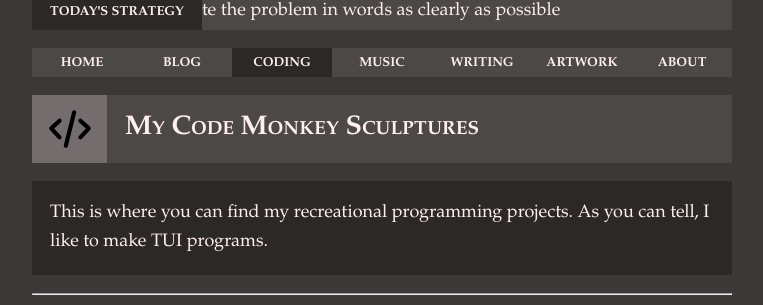
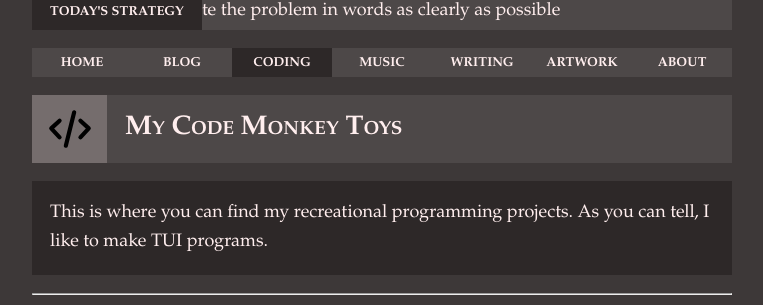
Before and after one commit to Nynergy/Nynergy.github.io, a Jekyll site: the page built from coding/index.html, in a window 1280 px wide. Shown: the part 166-471 px from the top of the page, without its empty margins (258-1021 px from the left). Built offline with Jekyll 4.4.1, drawn with Linux system fonts in a browser that asks for light colours.

Commit message:
Fixed mobile issues

```diff
--- a/blog/index.html
+++ b/blog/index.html
@@ -31,7 +31,7 @@
         <div class="card__content">
             <div class="card__text right-aligned small-caps">
                 <h2>{{ post.title }}</h2>
-                <p>{{ post.meta }}</p>
+                <p class="hidden-mobile">{{ post.meta }}</p>
             </div>
             <div class="card__date">
                 <h2>{{ post.date | date: "%b %d" }}</h2>
--- a/coding/index.html
+++ b/coding/index.html
@@ -11,7 +11,7 @@
                 <img class="icon" src="/assets/coding/coding-icon.svg"/>
             </div>
             <div class="card__text small-caps">
-                <h2>My Code Monkey Sculptures</h2>
+                <h2>My Code Monkey Toys</h2>
             </div>
         </div>
     </div>
--- a/writing/poetry/index.html
+++ b/writing/poetry/index.html
@@ -32,7 +32,7 @@
     {% assign pdf = book.title | strip_html %}
     <div class="book__container">
         <img
-            class="book__cover"
+            class="book__cover hidden-mobile"
             src="/assets/writing/{{ image }}-cover.jpg"
         />
 
```
